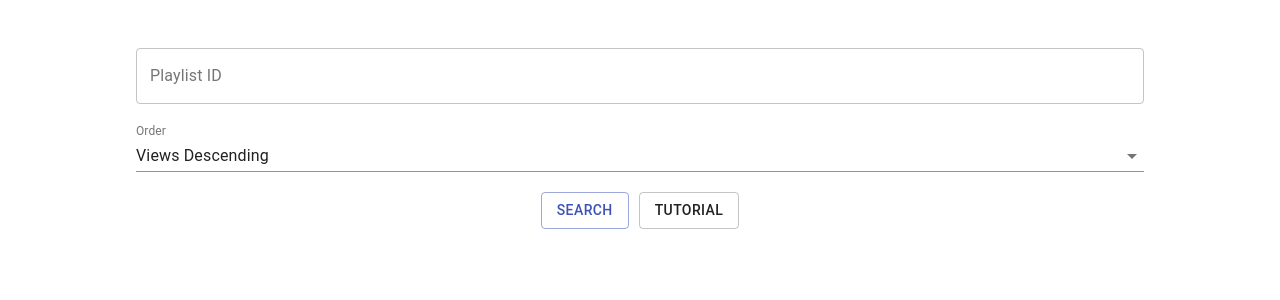
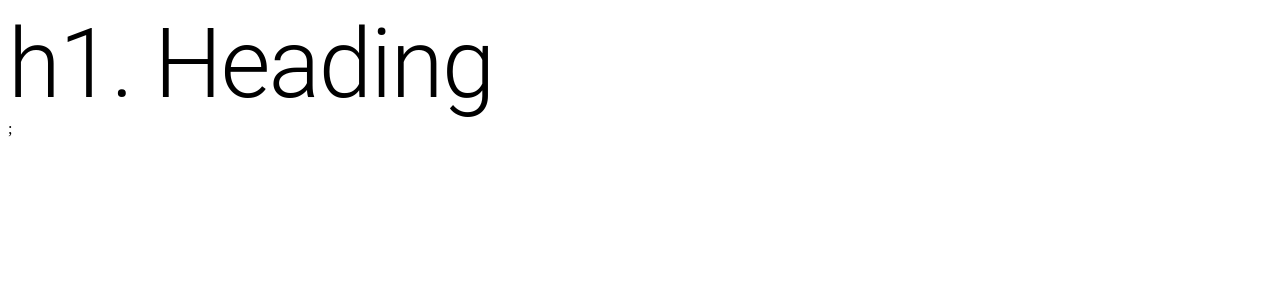
Before and after one commit to RyanL123/YT-Playlist-Sorter, a React (Create React App) app: page /help in a window 1280 px wide. Shown: the top 300 px of the page. Built offline with nearby package versions, Linux system fonts and the light colour scheme.

Commit message:
implement react router

```diff
--- a/package.json
+++ b/package.json
@@ -10,6 +10,7 @@
         "react": "^16.13.1",
         "react-dom": "^16.13.1",
         "react-ga4": "^1.4.1",
+        "react-router-dom": "^6.2.1",
         "react-scripts": "3.4.1"
     },
     "scripts": {
--- a/src/App.js
+++ b/src/App.js
@@ -1,6 +1,8 @@
 import React from "react";
+import { BrowserRouter, Routes, Route } from "react-router-dom";
 import Search from "./components/Search";
 import Results from "./components/Results";
+import Help from "./components/Help";
 import generatePlaylist from "./util/playlist";
 import sortPlaylist from "./util/sortPlaylist";
 import ReactGA from "react-ga4";
@@ -92,19 +94,31 @@ class App extends React.Component {
     }
     render() {
         return (
-            <div>
+            <BrowserRouter>
+                <Routes>
+                    <Route
+                        path="/"
+                        element={
+                            <>
                                 <Search
                                     sortOptions={this.state.sortOptions}
                                     order={this.state.order}
                                     playlistID={this.state.playlistID}
-                    handleChange={(event) => this.handleChange(event)}
+                                    handleChange={(event) =>
+                                        this.handleChange(event)
+                                    }
                                     search={() => this.getPlaylist()}
                                 />
                                 <Results
                                     loading={this.state.loading}
                                     videos={this.state.playlistItems}
                                 />
-            </div>
+                            </>
+                        }
+                    />
+                    <Route path="/help" element={<Help />} />
+                </Routes>
+            </BrowserRouter>
         );
     }
 }
--- /dev/null
+++ b/src/components/Help.js
@@ -0,0 +1,14 @@
+import React from "react";
+import { Box, Typography, Button, ArrowBack } from "@material-ui/core";
+
+export default () => (
+    <Box>
+        {/* <Button variant="outlined" startIcon={ArrowBack}>
+            Back
+        </Button> */}
+        <Typography variant="h1" component="h2">
+            h1. Heading
+        </Typography>
+        ;
+    </Box>
+);
--- a/src/components/Search.js
+++ b/src/components/Search.js
@@ -1,4 +1,5 @@
 import React from "react";
+import { Link } from "react-router-dom";
 import { Box, TextField, MenuItem, Button } from "@material-ui/core";
 
 class Search extends React.Component {
@@ -54,8 +55,10 @@ class Search extends React.Component {
                             <Button
                                 variant="outlined"
                                 color="default"
-                                href="https://github.com/RyanL123/YT-Playlist-Sorter/blob/master/README.md"
                                 target="_blank"
+                                component={Link}
+                                to="/help"
+                                target=""
                             >
                                 Tutorial
                             </Button>
```
Also changed, not shown: 1 other file (tests, documents, lock files or other folders). Lines whose indentation alone changed are shown as unchanged.
